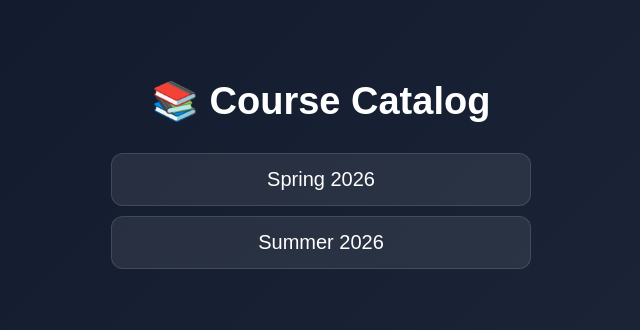
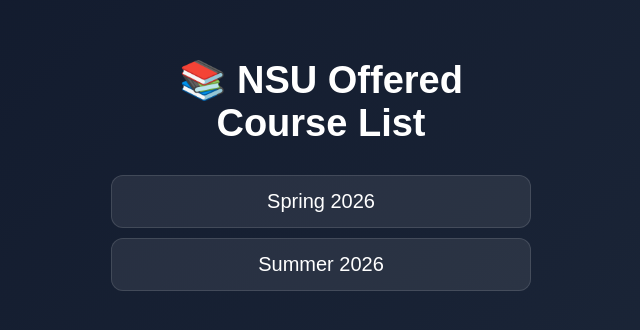
Before and after one commit to redone310413/NSU-Offered-Course-List, a plain HTML site: page index.html in a window 1280 px wide. Shown: the part 226-556 px from the top of the page, without its empty margins (319-959 px from the left). Drawn offline with Linux system fonts and the light colour scheme.

Commit message:
Update heading from 'Course Catalog' to 'NSU Offered Course List'

```diff
--- a/index.html
+++ b/index.html
@@ -81,7 +81,7 @@
 
 <div class="container">
 
-<h1>📚 Course Catalog</h1>
+<h1>📚 NSU Offered Course List</h1>
 
 <div class="list">
 
```
